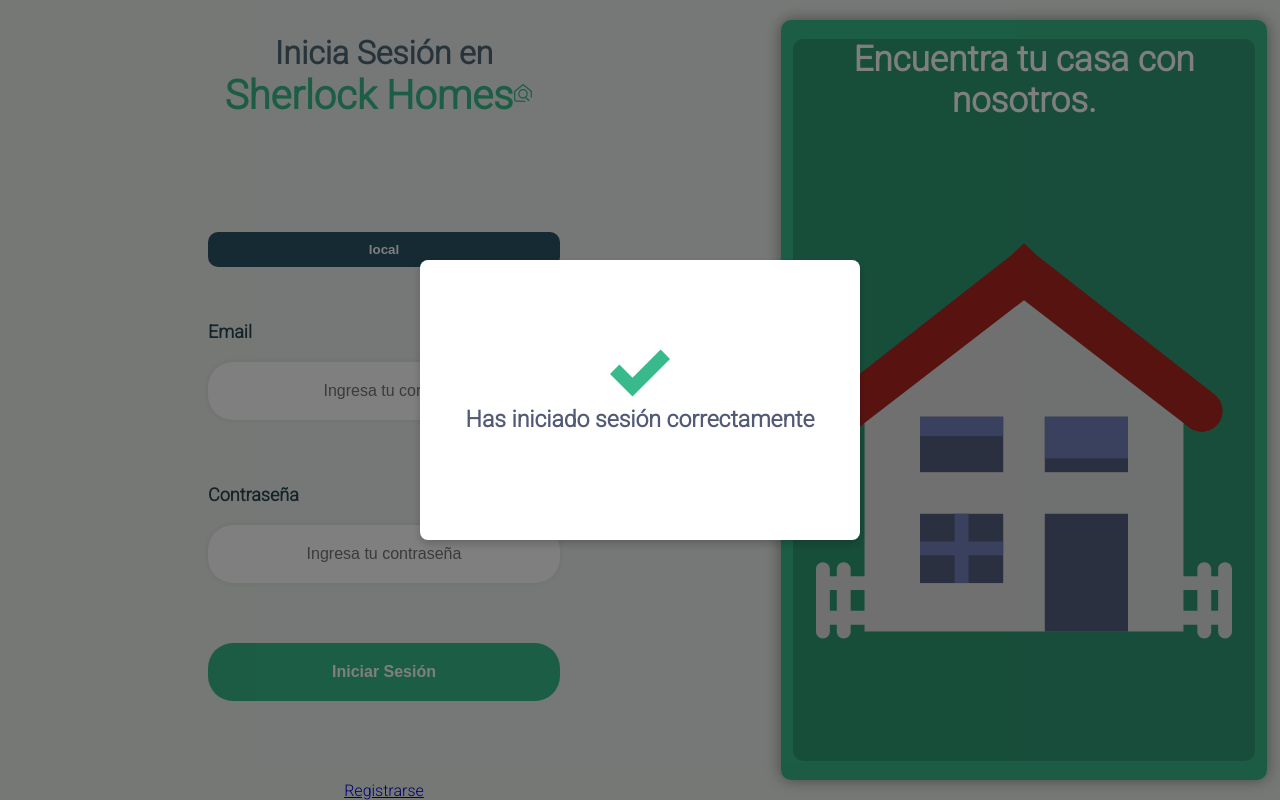
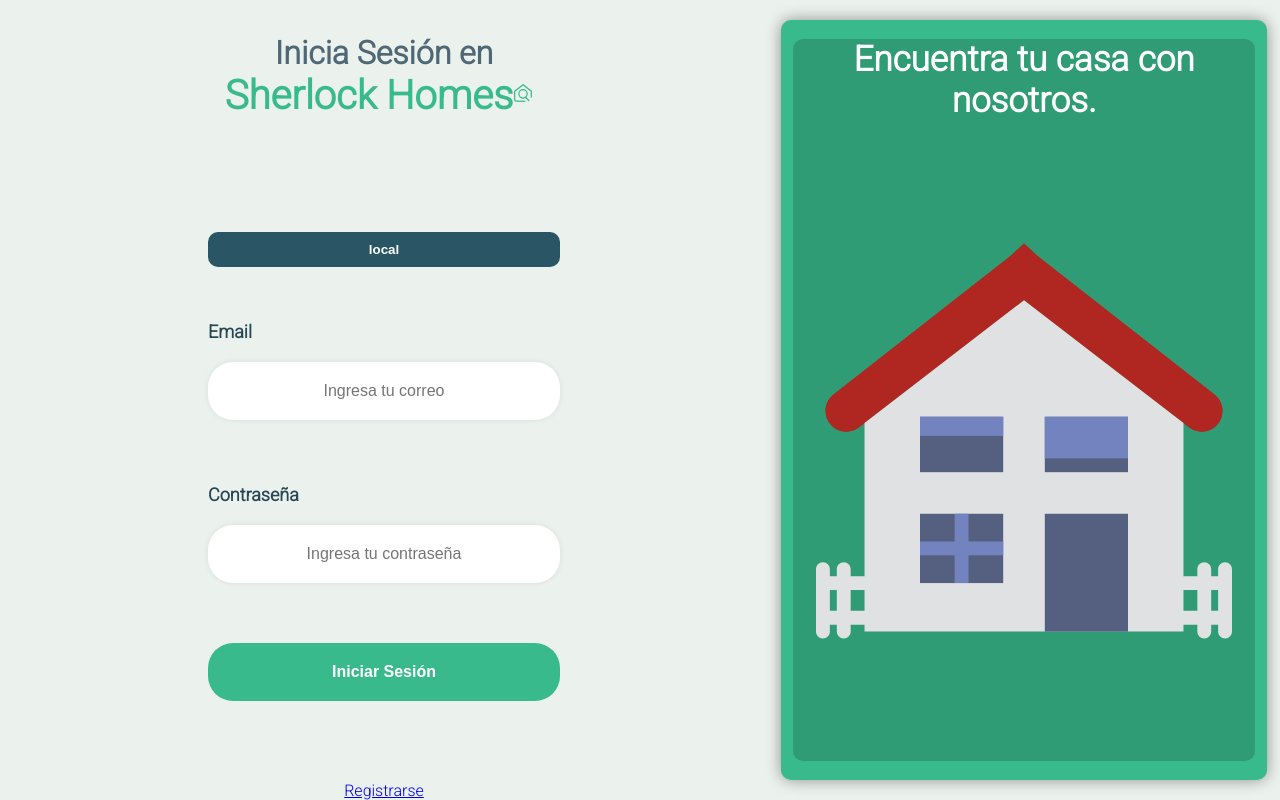
Before and after one commit to ElBugs99/Sherlock-Homes, a React (Create React App) app in the folder client/: page /login in a window 1280 px wide. Built offline with nearby package versions, Linux system fonts and the light colour scheme.

Commit message:
modal appears on successful login

```diff
--- a/client/src/Components/Login/LeftSection/LoginForm/LoginForm.js
+++ b/client/src/Components/Login/LeftSection/LoginForm/LoginForm.js
@@ -13,6 +13,7 @@ export default function LoginForm() {
   const [ emailError, setEmailError ] = useState(null);
   const [ isValidEmail, setIsValidEmail ] = useState(null);
   const [ passError, setPassError ] = useState(null);
+  const [showModal, setShowModal] = useState(false);
 
   const handleOnChange = (e) => {
     const { name, value } = e.target;
@@ -80,6 +81,7 @@ export default function LoginForm() {
             console.log('JWT token:', data.token);
             console.log('User data:', data.user);
             setServerSuccess(data.message);
+            setShowModal(true);
         } else {
             const data = await response.json();
             console.log('Server message:', data.message);
@@ -97,7 +99,7 @@ export default function LoginForm() {
     <div className='login-form'>
       <form className='form' onSubmit={handleSubmit}>
       <button onClick={() => logLocalStorage()}>local</button>
-      <MessageModal message={'Has iniciado sesión correctamente'} isButtonVisible={false}/>
+        { showModal && <MessageModal message={'Has iniciado sesión correctamente'} isButtonVisible={false}/> }
         <div className='form-group'>
         <div className='msg-container'>
           {serverSuccess && <div className='error-msg'>{serverSuccess}</div>}
```
